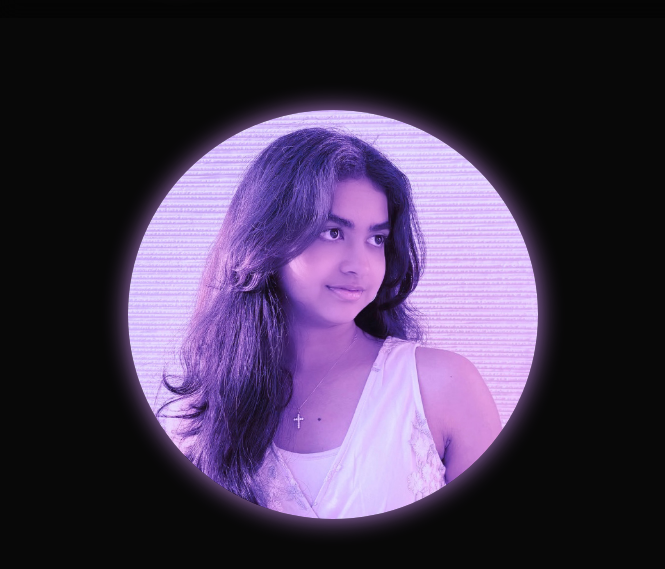
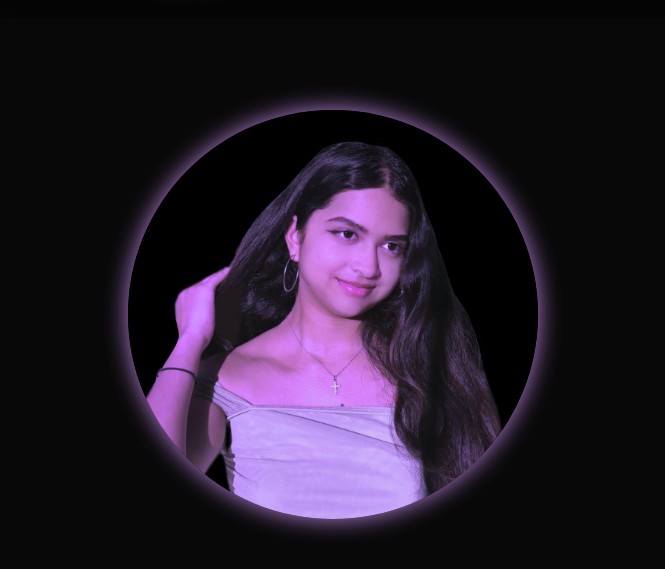
Before and after one commit to nyra-rodrigues/website, a website: page index.html in a window 1280 px wide. Shown: the part 83-652 px from the top of the page, 0-665 px from the left. Drawn offline with nearby package versions, Linux system fonts and the light colour scheme.

Commit message:
Update index.html

```diff
--- a/index.html
+++ b/index.html
@@ -25,7 +25,7 @@
 
     <section class="home" id="home">
         <div class="home-img">
-            <img src="images/nyar2.JPG" alt="">
+            <img src="images/Nyra.jpeg" alt="">
           </div>
       <div class="home-content">
         <h1> Hi, I'm <span> Nyra!</span> </h1>
```
